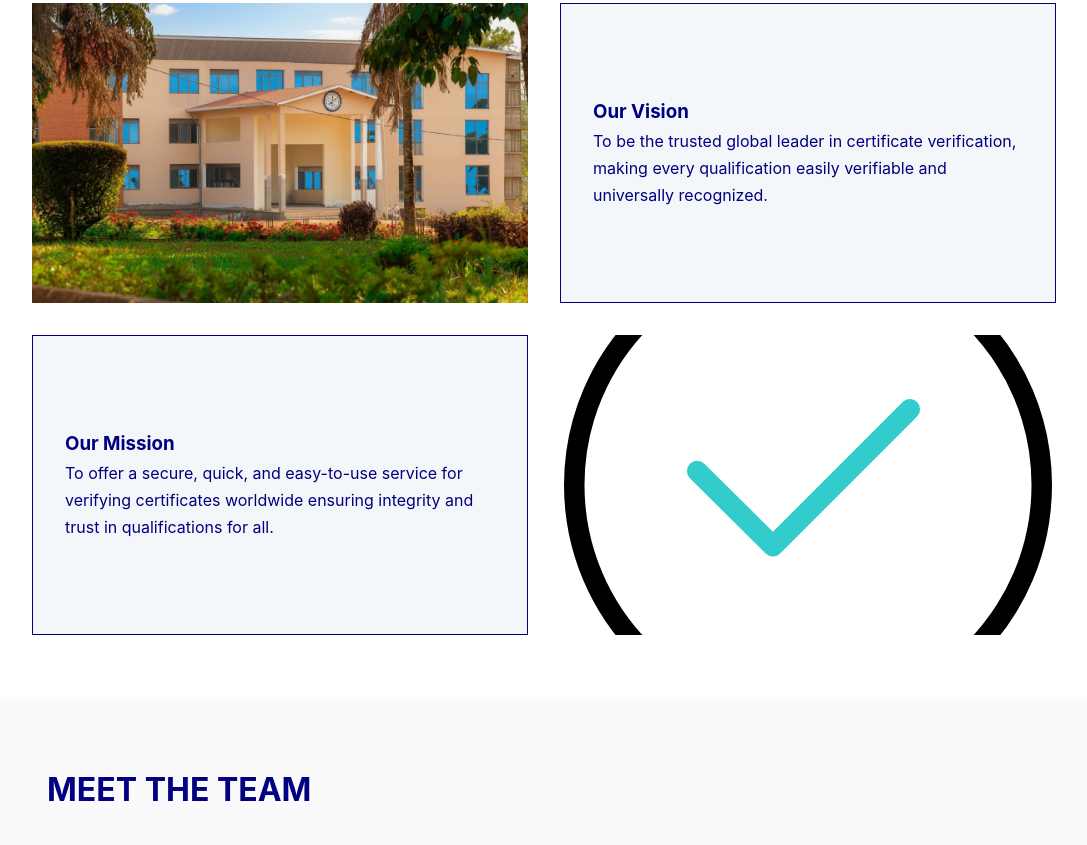
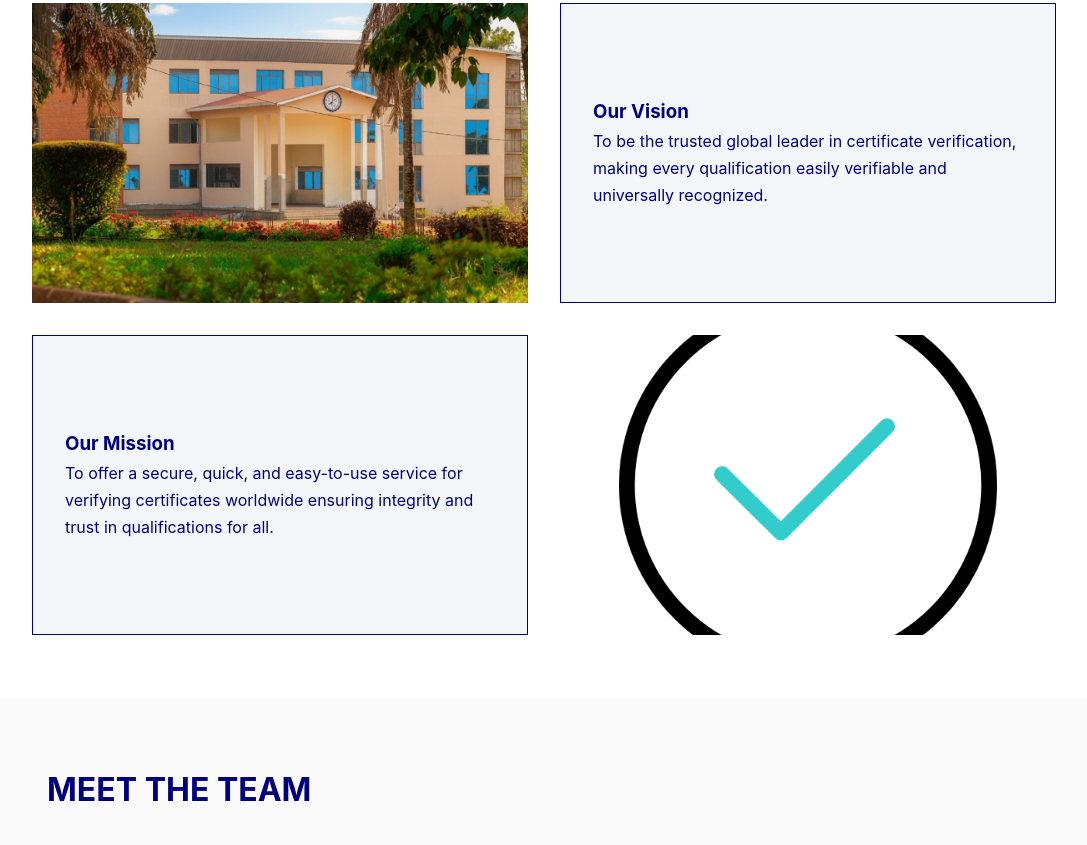
Before and after one commit to JoshuaCJ-debug/about, a plain HTML site: page index.html in a window 1280 px wide. Shown: the part 415-1260 px from the top of the page, without its empty margins (96-1183 px from the left). Drawn offline with Linux system fonts and the light colour scheme.

Commit message:
Fix img tag class attribute in index.html

```diff
--- a/index.html
+++ b/index.html
@@ -288,7 +288,7 @@
                 <h3>Our Mission</h3>
                 <p>To offer a secure, quick, and easy-to-use service for verifying certificates worldwide ensuring integrity and trust in qualifications for all.</p>
             </div>
-            <div class="image-placeholder"><img image-group-1 src="verified.gif"></div>
+            <div class="image-placeholder"><img class="image-group-1" src="verified.gif"></div>
         </div>
     </section>
 
```
